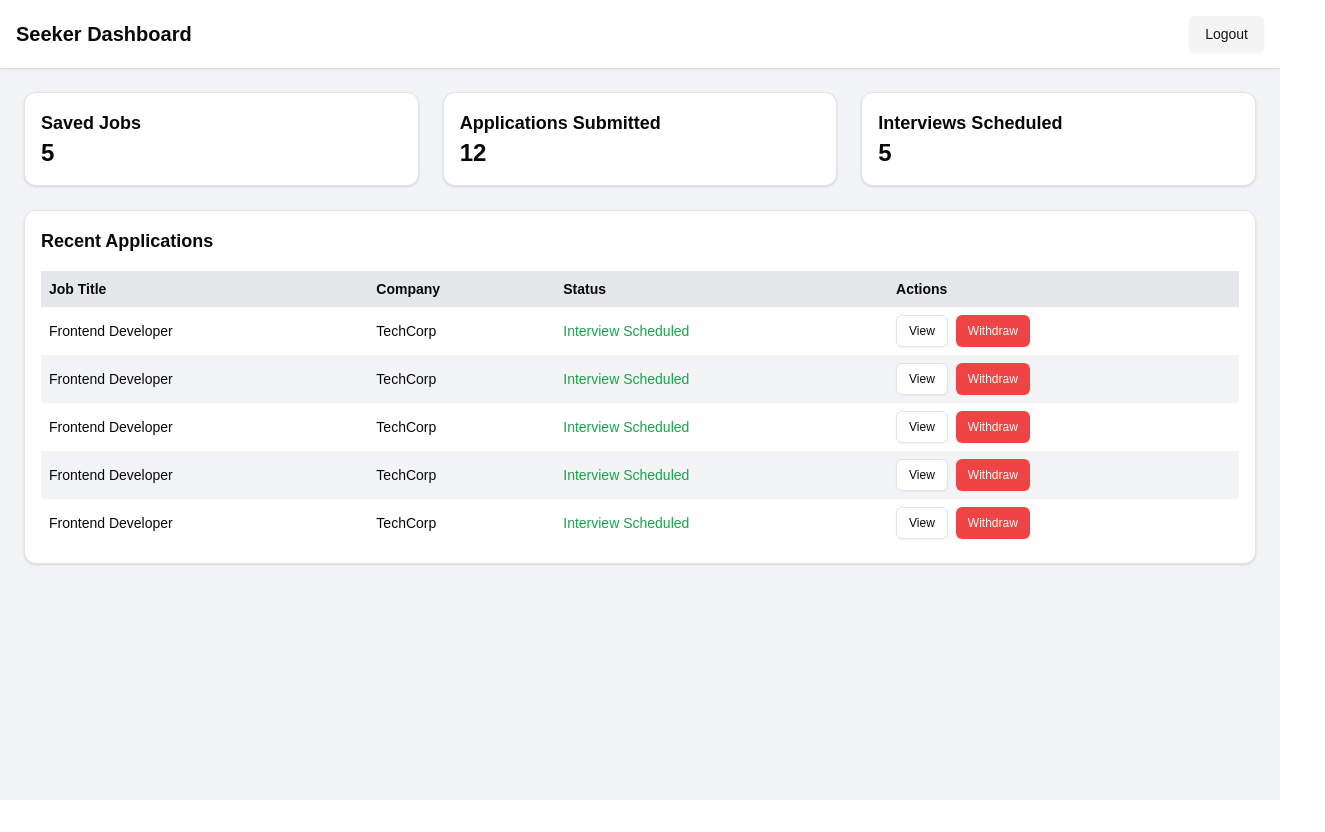
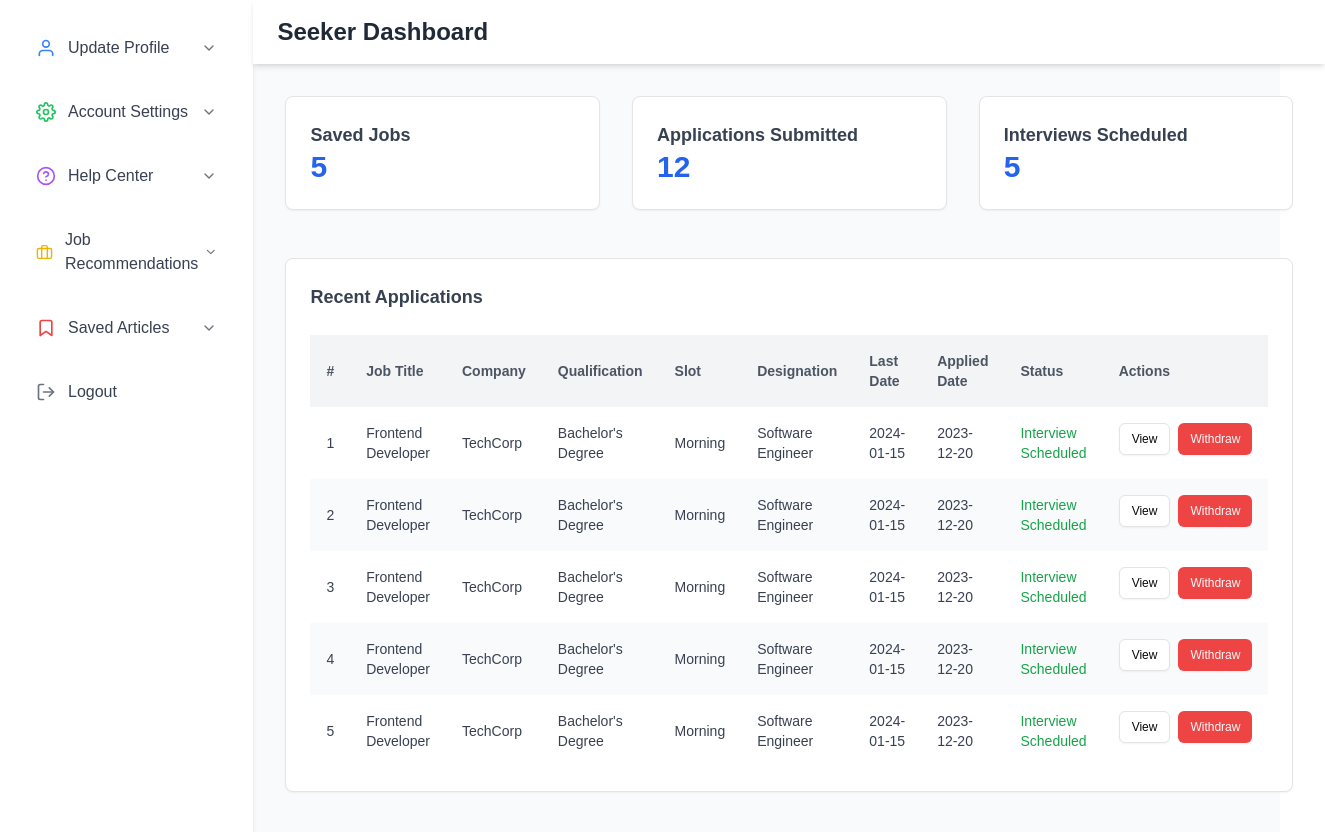
Before and after one commit to pemadolker/JobBoard_Frontend, a Next.js app: page /dashboard/seekerDashboard in a window 1280 px wide. Shown: the top 832 px of the page, 1325 px wide, since content can reach past the window. Before the commit the page ends 800 px from the top, so only its background shows below. Built offline with nearby package versions, Linux system fonts and the light colour scheme.

Commit message:
tandin-dashboard

```diff
--- /dev/null
+++ b/app/dashboard/seekerDashboard/accountSettings/page.tsx
@@ -0,0 +1,12 @@
+"use client";
+
+import React from "react";
+
+export default function AccountSettings() {
+  return (
+    <div className="p-6">
+      <h1 className="text-2xl font-bold mb-4">Account Settings</h1>
+      {/* Content for account settings */}
+    </div>
+  );
+}
--- /dev/null
+++ b/app/dashboard/seekerDashboard/helpCenter/page.tsx
@@ -0,0 +1,12 @@
+"use client";
+
+import React from "react";
+
+export default function HelpCenter() {
+  return (
+    <div className="p-6">
+      <h1 className="text-2xl font-bold mb-4">Help Center</h1>
+      {/* Content for help center, FAQs, etc. */}
+    </div>
+  );
+}
--- /dev/null
+++ b/app/dashboard/seekerDashboard/jobRecommendations/page.tsx
@@ -0,0 +1,12 @@
+"use client";
+
+import React from "react";
+
+export default function JobRecommendations() {
+  return (
+    <div className="p-6">
+      <h1 className="text-2xl font-bold mb-4">Job Recommendations</h1>
+      {/* Content for job recommendations */}
+    </div>
+  );
+}
--- a/app/dashboard/seekerDashboard/page.tsx
+++ b/app/dashboard/seekerDashboard/page.tsx
@@ -1,62 +1,177 @@
-import React from "react";
+"use client";
+
+import React, { useState } from "react";
 import { Card } from "@/components/ui/card";
 import { Button } from "@/components/ui/button";
 import { Table } from "@/components/ui/table";
 import { cn } from "@/lib/utils"; // Utility function for conditional classNames
+import {
+  FiUser,
+  FiSettings,
+  FiHelpCircle,
+  FiBriefcase,
+  FiBookmark,
+  FiLogOut,
+  FiChevronDown,
+  FiChevronUp,
+} from "react-icons/fi"; // Icon imports
 
 export default function SeekerDashboard() {
+  const [dropdownStates, setDropdownStates] = useState<{ [key: string]: boolean }>({});
+
+  const toggleDropdown = (title: string) => {
+    setDropdownStates((prevState) => ({
+      ...prevState,
+      [title]: !prevState[title],
+    }));
+  };
+
   return (
-    <div className="min-h-screen bg-gray-100">
+    <div className="min-h-screen bg-gray-50 flex">
+      {/* Sidebar */}
+      <aside className="w-64 bg-white shadow-md p-6">
+        <nav className="space-y-4">
+          {[
+            {
+              icon: <FiUser className="text-blue-500 text-xl mr-3" />,
+              title: "Update Profile",
+              subItems: ["Personal Details", "Education", "Experience", "Resume"],
+              isDropdown: true,
+            },
+            {
+              icon: <FiSettings className="text-green-500 text-xl mr-3" />,
+              title: "Account Settings",
+              subItems: ["Privacy Settings", "Security", "Preferences"],
+              isDropdown: true,
+            },
+            {
+              icon: <FiHelpCircle className="text-purple-500 text-xl mr-3" />,
+              title: "Help Center",
+              subItems: ["FAQs", "Contact Support", "Guides"],
+              isDropdown: true,
+            },
+            {
+              icon: <FiBriefcase className="text-yellow-500 text-xl mr-3" />,
+              title: "Job Recommendations",
+              subItems: ["Suggested Jobs", "Matching Criteria"],
+              isDropdown: true,
+            },
+            {
+              icon: <FiBookmark className="text-red-500 text-xl mr-3" />,
+              title: "Saved Articles",
+              subItems: ["Tech Articles", "Career Tips", "Guides"],
+              isDropdown: true,
+            },
+            {
+              icon: <FiLogOut className="text-gray-500 text-xl mr-3" />,
+              title: "Logout",
+            },
+          ].map((feature, index) => (
+            <div key={index} className="w-full">
+              <button
+                className="flex items-center p-3 text-gray-700 hover:bg-gray-100 rounded-lg w-full text-left"
+                onClick={() => {
+                  if (feature.isDropdown) {
+                    toggleDropdown(feature.title);
+                  }
+                }}
+              >
+                {feature.icon}
+                <span className="font-medium flex-grow">{feature.title}</span>
+                {feature.isDropdown && (
+                  dropdownStates[feature.title] ? (
+                    <FiChevronUp className="text-gray-500" />
+                  ) : (
+                    <FiChevronDown className="text-gray-500" />
+                  )
+                )}
+              </button>
+              {feature.isDropdown && dropdownStates[feature.title] && (
+                <ul className="pl-10 space-y-2 mt-2">
+                  {feature.subItems.map((subItem, subIndex) => (
+                    <li key={subIndex}>
+                      <a
+                        href={`/dashboard/seeker/${subItem.toLowerCase().replace(/ /g, "-")}`}
+                        className="text-gray-600 text-sm hover:text-gray-800 block"
+                      >
+                        {subItem}
+                      </a>
+                    </li>
+                  ))}
+                </ul>
+              )}
+            </div>
+          ))}
+        </nav>
+      </aside>
+
+      {/* Main Content */}
+      <div className="flex-1">
         {/* Navigation Bar */}
-      <nav className="bg-white shadow">
-        <div className="container mx-auto px-4 py-4 flex justify-between items-center">
-          <h1 className="text-xl font-bold">Seeker Dashboard</h1>
-          <Button variant="secondary">Logout</Button>
+        <nav className="bg-white shadow-md">
+          <div className="container mx-auto px-6 py-4 flex justify-between items-center">
+            <h1 className="text-2xl font-extrabold text-gray-800">Seeker Dashboard</h1>
           </div>
         </nav>
 
-      {/* Main Content */}
-      <div className="container mx-auto p-6">
+        <main className="container mx-auto p-8">
           {/* Stats Section */}
-        <div className="grid grid-cols-1 md:grid-cols-3 gap-6 mb-6">
-          <Card className="p-4">
-            <h2 className="text-lg font-semibold">Saved Jobs</h2>
-            <p className="text-2xl font-bold">5</p>
+          <section className="grid grid-cols-1 sm:grid-cols-2 md:grid-cols-3 gap-8 mb-12">
+            {[
+              { label: "Saved Jobs", count: 5 },
+              { label: "Applications Submitted", count: 12 },
+              { label: "Interviews Scheduled", count: 5 },
+            ].map((stat, index) => (
+              <Card
+                key={index}
+                className="p-6 bg-white shadow-sm rounded-lg hover:shadow-md transition-shadow"
+              >
+                <h2 className="text-lg font-semibold text-gray-700">{stat.label}</h2>
+                <p className="text-3xl font-bold text-blue-600">{stat.count}</p>
               </Card>
-          <Card className="p-4">
-            <h2 className="text-lg font-semibold">Applications Submitted</h2>
-            <p className="text-2xl font-bold">12</p>
-          </Card>
-          <Card className="p-4">
-            <h2 className="text-lg font-semibold">Interviews Scheduled</h2>
-            <p className="text-2xl font-bold">5</p>
-          </Card>
-        </div>
+            ))}
+          </section>
 
           {/* Recent Activity Table */}
-        <Card>
-          <div className="p-4">
-            <h2 className="text-lg font-semibold mb-4">Recent Applications</h2>
+          <section className="mb-12">
+            <Card className="shadow-sm rounded-lg">
+              <div className="p-6">
+                <h2 className="text-lg font-semibold mb-6 text-gray-700">Recent Applications</h2>
                 <Table>
                   <thead>
-                <tr className="bg-gray-200 text-left">
-                  <th className="p-2">Job Title</th>
-                  <th className="p-2">Company</th>
-                  <th className="p-2">Status</th>
-                  <th className="p-2">Actions</th>
+                    <tr className="bg-gray-100 text-left text-gray-600">
+                      <th className="p-4">#</th>
+                      <th className="p-4">Job Title</th>
+                      <th className="p-4">Company</th>
+                      <th className="p-4">Qualification</th>
+                      <th className="p-4">Slot</th>
+                      <th className="p-4">Designation</th>
+                      <th className="p-4">Last Date</th>
+                      <th className="p-4">Applied Date</th>
+                      <th className="p-4">Status</th>
+                      <th className="p-4">Actions</th>
                     </tr>
                   </thead>
                   <tbody>
                     {[...Array(5)].map((_, index) => (
                       <tr
                         key={index}
-                    className={cn("hover:bg-gray-50", index % 2 && "bg-gray-100")}
+                        className={cn(
+                          "hover:bg-gray-50 transition-colors",
+                          index % 2 === 1 && "bg-gray-50"
+                        )}
                       >
-                    <td className="p-2">Frontend Developer</td>
-                    <td className="p-2">TechCorp</td>
-                    <td className="p-2 text-green-600">Interview Scheduled</td>
-                    <td className="p-2">
-                      <Button variant="outline" size="sm" className="mr-2">
+                        <td className="p-4 text-gray-700">{index + 1}</td>
+                        <td className="p-4 text-gray-700">Frontend Developer</td>
+                        <td className="p-4 text-gray-700">TechCorp</td>
+                        <td className="p-4 text-gray-700">Bachelor's Degree</td>
+                        <td className="p-4 text-gray-700">Morning</td>
+                        <td className="p-4 text-gray-700">Software Engineer</td>
+                        <td className="p-4 text-gray-700">2024-01-15</td>
+                        <td className="p-4 text-gray-700">2023-12-20</td>
+                        <td className="p-4 text-green-600">Interview Scheduled</td>
+                        <td className="p-4 flex space-x-2">
+                          <Button variant="outline" size="sm">
                             View
                           </Button>
                           <Button variant="destructive" size="sm">
@@ -69,6 +184,8 @@ export default function SeekerDashboard() {
                 </Table>
               </div>
             </Card>
+          </section>
+        </main>
       </div>
     </div>
   );
--- /dev/null
+++ b/app/dashboard/seekerDashboard/savedArticles/page.tsx
@@ -0,0 +1,12 @@
+"use client";
+
+import React from "react";
+
+export default function SavedArticles() {
+  return (
+    <div className="p-6">
+      <h1 className="text-2xl font-bold mb-4">Saved Articles</h1>
+      {/* Content for saved articles */}
+    </div>
+  );
+}
--- /dev/null
+++ b/app/dashboard/seekerDashboard/updateProfile/education.tsx
@@ -0,0 +1,12 @@
+"use client";
+
+import React from "react";
+
+export default function Education() {
+  return (
+    <div className="p-6">
+      <h1 className="text-2xl font-bold mb-4">Education</h1>
+      {/* Form or content for education */}
+    </div>
+  );
+}
--- /dev/null
+++ b/app/dashboard/seekerDashboard/updateProfile/page.tsx
@@ -0,0 +1,34 @@
+"use client";
+
+import React from "react";
+import Link from "next/link";
+
+export default function UpdateProfile() {
+  return (
+    <div className="p-6">
+      <h1 className="text-2xl font-bold mb-4">Update Profile</h1>
+      <ul className="space-y-4">
+        <li>
+          <Link href="/dashboard/seekerDashboard/updateProfile/personalDetails">
+            Personal Details
+          </Link>
+        </li>
+        <li>
+          <Link href="/dashboard/seekerDashboard/updateProfile/education">
+            Education
+          </Link>
+        </li>
+        <li>
+          <Link href="/dashboard/seekerDashboard/updateProfile/experience">
+            Experience
+          </Link>
+        </li>
+        <li>
+          <Link href="/dashboard/seekerDashboard/updateProfile/resume">
+            Resume
+          </Link>
+        </li>
+      </ul>
+    </div>
+  );
+}
--- /dev/null
+++ b/app/dashboard/seekerDashboard/updateProfile/resume.tsx
@@ -0,0 +1,12 @@
+"use client";
+
+import React from "react";
+
+export default function Resume() {
+  return (
+    <div className="p-6">
+      <h1 className="text-2xl font-bold mb-4">Resume</h1>
+      {/* Form or content for resume upload */}
+    </div>
+  );
+}
```
Also changed, not shown: app/dashboard/seekerDashboard/updateProfile/experience.tsx (added, +12 -0 lines), app/dashboard/seekerDashboard/updateProfile/personalDetails.tsx (added, +12 -0 lines). Lines whose indentation alone changed are shown as unchanged.
